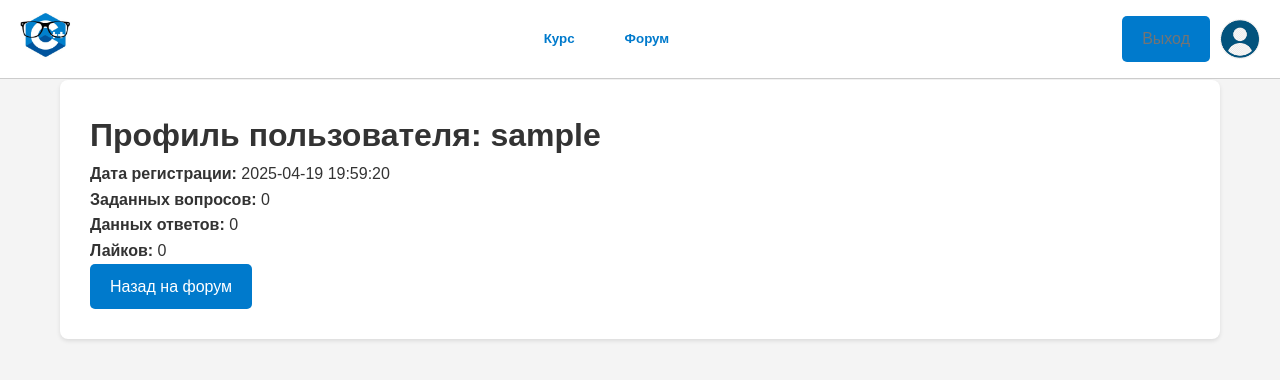
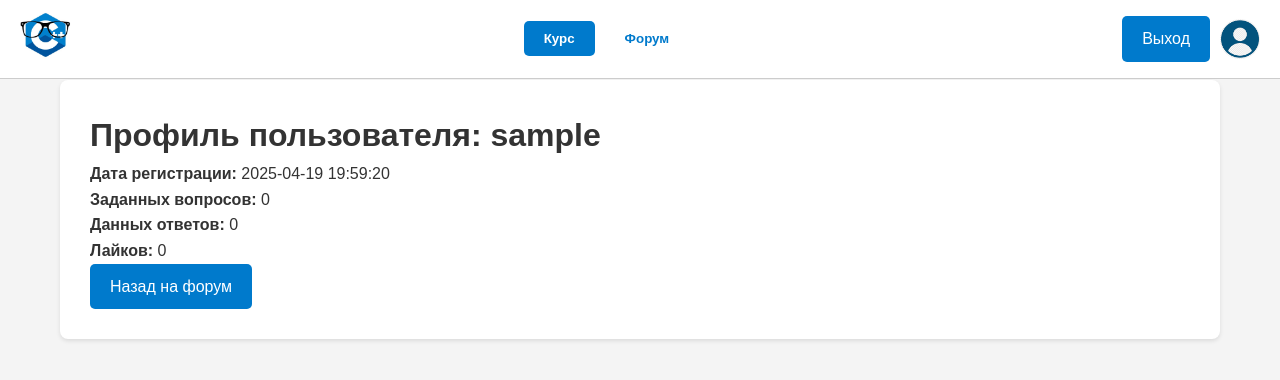
Before and after one commit to ArtiomNosov/it-classes-lang-course, a Flask app: page /profile/1 in a window 1280 px wide. Shown: the top 380 px of the page. Run offline with Flask 3, Linux system fonts and the light colour scheme; the visitor is signed in with stand-in values (Sample User, id 1); data comes from the database, SQL or seed files in the repository.

Commit message:
пофикшены баги

```diff
--- a/app/frontend/static/css/profile.css
+++ b/app/frontend/static/css/profile.css
@@ -47,12 +47,12 @@ header {
     display: flex;
     justify-content: space-between;
     align-items: center;
+    /* Центрирование элементов по вертикали */
     background-color: #fff;
     padding: 10px 20px;
     border-bottom: 1px solid #ccc;
     z-index: 1000;
 }
-
 /* Логотип */
 header .logo {
     display: flex;
@@ -71,22 +71,29 @@ header .logo span {
     color: #007acc;
 }
 
-/* Навигация (кнопки "Курс" и "Форум") */
-header .main-nav {
+header nav {
+    margin-left: 20px;
+    /* Отступ от логотипа */
     display: flex;
-    gap: 10px; /* Расстояние между кнопками */
-    margin-left: 20px; /* Отступ от логотипа */
+    gap: 10px;
+    /* Расстояние между кнопками */
 }
 
-header .main-nav button {
+header nav button {
     padding: 10px 20px;
     border: none;
     background-color: transparent;
     color: #007acc;
-    font-weight: bold;
+    font-weight: bolder;
     cursor: pointer;
     border-radius: 5px;
     transition: background-color 0.3s;
+}
+
+header nav button.active,
+header nav button:hover {
+    background-color: #007acc;
+    color: #fff;
 }
 
 header .main-nav button.active,
@@ -104,7 +111,7 @@ header .auth {
 
 header .auth a {
     text-decoration: none;
-    color: #747474;
+    /* color: #747474; */
     font-weight: lighter;
 }
 
--- a/app/frontend/templates/ask_question.html
+++ b/app/frontend/templates/ask_question.html
@@ -30,7 +30,9 @@
                 </a>
             {% else %}
                 <!-- Если пользователь не авторизован, показываем аватарку без ссылки -->
-                <img src="/static/images/user-avatar.png" alt="Профиль" class="user-avatar">
+                <a href="/register" class="user-avatar">
+                    <img src="/static/images/user-avatar.png" alt="Профиль" class="user-avatar">
+                </a>
             {% endif %}
         </div>
     </header>
--- a/app/frontend/templates/course.html
+++ b/app/frontend/templates/course.html
@@ -30,7 +30,9 @@
                 </a>
             {% else %}
                 <!-- Если пользователь не авторизован, показываем аватарку без ссылки -->
-                <img src="/static/images/user-avatar.png" alt="Профиль" class="user-avatar">
+                <a href="/register" class="user-avatar">
+                    <img src="/static/images/user-avatar.png" alt="Профиль" class="user-avatar">
+                </a>
             {% endif %}
         </div>
     </header>
--- a/app/frontend/templates/forum_page.html
+++ b/app/frontend/templates/forum_page.html
@@ -27,7 +27,9 @@
                 </a>
             {% else %}
                 <!-- Если пользователь не авторизован, показываем аватарку без ссылки -->
-                <img src="/static/images/user-avatar.png" alt="Профиль" class="user-avatar">
+                <a href="/register" class="user-avatar">
+                    <img src="/static/images/user-avatar.png" alt="Профиль" class="user-avatar">
+                </a>
             {% endif %}
         </div>
             </a>
--- a/app/frontend/templates/index.html
+++ b/app/frontend/templates/index.html
@@ -27,8 +27,9 @@
                     <img src="/static/images/user-avatar.png" alt="Профиль" class="user-avatar">
                 </a>
             {% else %}
-                <!-- Если пользователь не авторизован, показываем аватарку без ссылки -->
+            <a href="/register" class="user-avatar">
                 <img src="/static/images/user-avatar.png" alt="Профиль" class="user-avatar">
+            </a>
             {% endif %}
         </div>
     </header>
--- a/app/frontend/templates/my_questions.html
+++ b/app/frontend/templates/my_questions.html
@@ -28,7 +28,9 @@
                 </a>
             {% else %}
                 <!-- Если пользователь не авторизован, показываем аватарку без ссылки -->
-                <img src="/static/images/user-avatar.png" alt="Профиль" class="user-avatar">
+                <a href="/register" class="user-avatar">
+                    <img src="/static/images/user-avatar.png" alt="Профиль" class="user-avatar">
+                </a>
             {% endif %}
         </div>
     </header>
--- a/app/frontend/templates/profile.html
+++ b/app/frontend/templates/profile.html
@@ -14,9 +14,9 @@
                 <img src="/static/images/logo.png" alt="Логотип сайта">
             </a>
         </div>
-        <nav class="main-nav">
-            <button onclick="location.href='/'" class="nav-btn">Курс</button>
-            <button onclick="location.href='/forum'" class="nav-btn">Форум</button>
+        <nav>
+            <button id="course-button" class="active">Курс</button>
+            <button id="forum-button">Форум</button>
         </nav>
         <div class="auth">
             {% if session.get('user_id') %}
--- a/app/frontend/templates/view_question.html
+++ b/app/frontend/templates/view_question.html
@@ -28,7 +28,9 @@
                 </a>
             {% else %}
                 <!-- Если пользователь не авторизован, показываем аватарку без ссылки -->
-                <img src="/static/images/user-avatar.png" alt="Профиль" class="user-avatar">
+                <a href="/register" class="user-avatar">
+                    <img src="/static/images/user-avatar.png" alt="Профиль" class="user-avatar">
+                </a>
             {% endif %}
         </div>
     </header>
```
